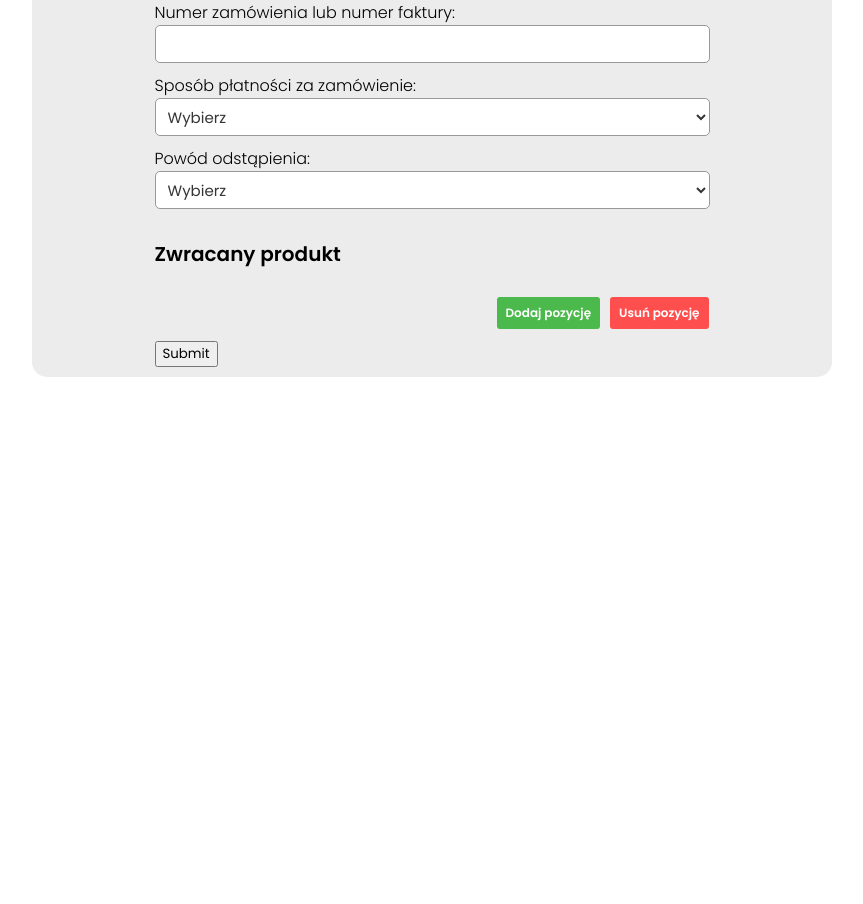
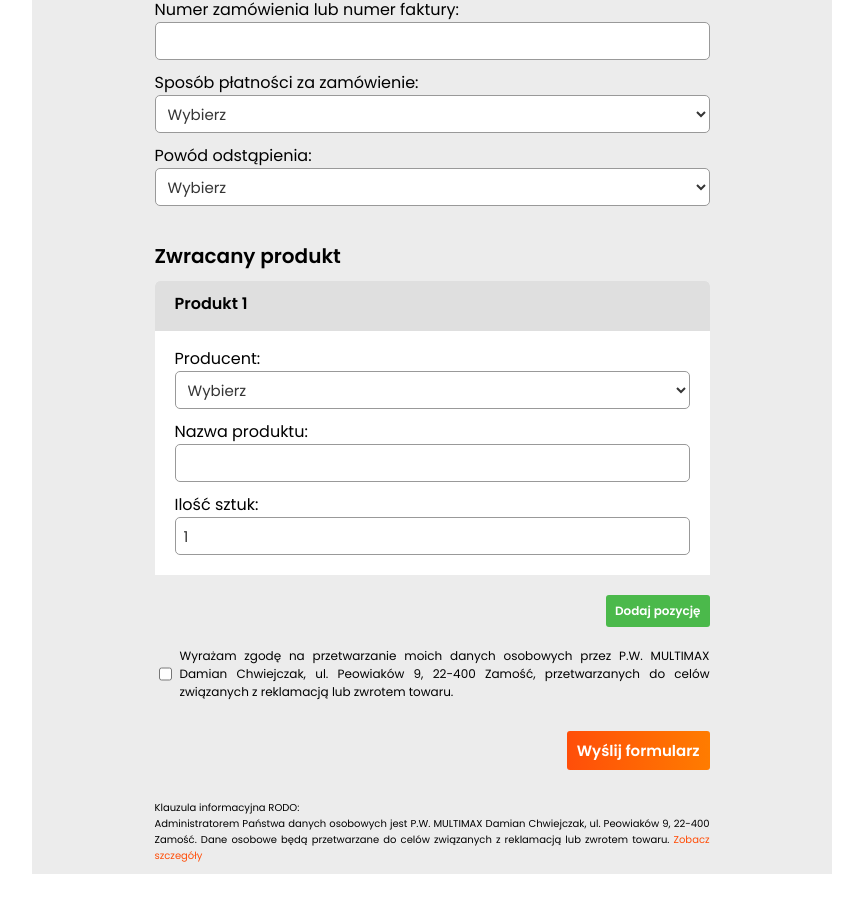
Before and after one commit to tomek2x1/react-hook-form, a React (Create React App) app: page / in a window 1280 px wide. Shown: the part 553-1457 px from the top of the page, without its empty margins (208-1071 px from the left). Before the commit the page ends 960 px from the top, so only its background shows below. Built offline with nearby package versions, Linux system fonts and the light colour scheme.

Commit message:
walidacja react-hook-form yup

```diff
--- a/package.json
+++ b/package.json
@@ -3,6 +3,7 @@
   "version": "0.1.0",
   "private": true,
   "dependencies": {
+    "@hookform/resolvers": "^2.8.2",
     "@testing-library/jest-dom": "^5.14.1",
     "@testing-library/react": "^11.2.7",
     "@testing-library/user-event": "^12.8.3",
@@ -11,7 +12,8 @@
     "react-hook-form": "^7.17.4",
     "react-scripts": "4.0.3",
     "styled-components": "^5.3.1",
-    "web-vitals": "^1.1.2"
+    "web-vitals": "^1.1.2",
+    "yup": "^0.32.11"
   },
   "scripts": {
     "start": "react-scripts start",
--- a/src/App.css
+++ b/src/App.css
@@ -7,7 +7,6 @@
   max-width: 800px;
   width: 100%;
   background-color: #ececec;
-  border-radius: 15px;
   padding: 40px 30px 10px;
   margin: 30px auto;
 }
@@ -23,16 +22,39 @@
 
 .form-subtitle {
   font-size: 20px;
-  margin-top: 30px;
+  margin-top: 35px;
+  margin-bottom:5px;
 }
 
-.form-textfields {
-  background-color: #fff;
+.form-product-card{
+  background-color: #ffffff;
+  margin-bottom:10px;
+  margin-top:10px;
+  border-top-left-radius: 5px;
+  border-top-right-radius: 5px;
+}
+
+.form-product-header{
+  display: flex;
+  justify-content: space-between;
+  align-items: center;
+  /* background-color: #dfdfdf; */
+  background-color: #dfdfdf;
+  padding: 10px 20px 15px 20px;
+  border-top-left-radius: 5px;
+  border-top-right-radius: 5px;
+}
+
+.form-product-body{
+  padding: 5px 20px 20px 20px;
+}
+
+.form-product-name{
+  font-weight: bold;
 }
 
 .form-label {
   display: block;
-  font-weight: 300;
   margin-top: 10px;
 }
 
@@ -54,11 +76,22 @@
   font-weight: 400;
 }
 
+/* Chrome, Safari, Edge, Opera */
+input::-webkit-outer-spin-button,
+input::-webkit-inner-spin-button {
+  -webkit-appearance: none;
+  margin: 0;
+}
+
+/* Firefox */
+input[type=number] {
+  -moz-appearance: textfield;
+}
+
 .form-error {
   color: #ff4e09;
   font-size: 10px;
   font-family: "SamsungOne", arial;
-  margin-left: 5px;
 }
 
 .form-warning {
@@ -68,20 +101,16 @@
   text-align: justify;
 }
 
-.form__buttons-wrapper {
-  border: 1px solid transparent;
-}
-
 .form__buttons-wrapper-warning {
   border-color: #ff4e09;
 }
 
-.form__btn-wrapper {
+.form-btn-wrapper {
   display: flex;
   justify-content: flex-end;
 }
 
-.form__btn {
+.form-btn {
   background: #ff4e09;
   background: linear-gradient(90deg, #ff4e09 0%, #ff7c00 100%);
   border: none;
@@ -95,29 +124,71 @@
   margin-bottom: 10px;
 }
 
-.form__btn:hover {
+.form-btn:hover {
   background: #ff9300;
   background: linear-gradient(90deg, #ff9300 0%, #ff9300 100%);
   border-color: #ff9300;
 }
 
-.form__btn--add {
-  background: #4bb94b;
-  margin-right: 10px;
+.form-btn-submit{
+  padding: 8px 10px;
+  font-size: 15px;
+  font-weight: 700;
 }
 
-.form__btn--add:hover {
+.form-btn--add {
+  background: #4bb94b;
+}
+
+.form-btn--add:hover {
   background: #338333;
 }
 
-.form__btn--remove {
-  background: #ff4e4e;
+.form-product-remove {
+  width:20px;
+  height: 20px;
+  border:1px solid transparent;
+  border-radius:50%;
+  cursor:pointer;
+  display: flex;
+  justify-content: center;
+  align-items: center;
+  padding:0;
+  margin:0;
+  color:#000;
+  background-color: transparent;
 }
 
-.form__btn--remove:hover {
-  background: #ff0000;
+.form-product-remove:hover {
+  color:#fff;
+  background-color: #ff0000;
 }
 
-.form__btn--remove:disabled {
-  background: #efefef;
+.form-checkbox-wrapper{
+  display: flex;
+  flex-wrap:nowrap;
+  cursor:pointer;
+  margin-bottom:20px;
 }
+
+.form-checkbox-text{
+  font-size:12px;
+  text-align: justify;
+  padding-left:5px;
+}
+
+.form-submit-wrapper{
+  display: flex;
+  justify-content: flex-end;
+}
+
+.form-footer{
+  margin-top:20px;
+  font-size:10px;
+  text-align: justify;
+}
+
+.form-footer-link{
+  text-decoration: none;
+  color: #ff4e09;
+}
--- a/src/App.js
+++ b/src/App.js
@@ -1,17 +1,49 @@
-import { useState } from "react";
-import { useForm } from "react-hook-form";
+import { useEffect } from "react";
+import { useForm, useFieldArray } from "react-hook-form";
+import { yupResolver } from '@hookform/resolvers/yup';
+import * as yup from "yup";
 import "./App.css";
 
+const schema = yup.object({
+  firstName: yup.string().required(),
+  userEmail: yup.string().required().matches(/^[a-z\d]+[\w\d.-]*@(?:[a-z\d]+[a-z\d-]+\.){1,5}[a-z]{2,6}$/i),
+  userPhone: yup.string().required().matches(/^[0-9\+]{8,13}$/),
+  placeBuy: yup.string().required(),
+  orderNumber: yup.string().required(),
+  payType: yup.string().required(),
+  accountNumber: yup.string().when('payType', {
+    is: "Inny sposób",
+    then: yup.string().required().matches(/^[0-9]{26}$/),
+  }),
+  reason: yup.string().required(),
+  products:yup.array().of(
+    yup.object().shape({
+      productName: yup.string().required("test"),
+      producer: yup.string().required(),
+      quantity: yup.number().required(),
+    })
+  ),
+  rodo:yup.boolean().oneOf([true], "Zgoda jest wymagana").required("Zgoda jest wymagana"),
+})
+
 const App = () => {
-  const [productNumber, setProductNumber] = useState(0);
   const {
     register,
     formState: { errors },
     handleSubmit,
     getValues,
     watch,
-  } = useForm();
-  const onSubmit = (data) => console.log(data);
+    control,
+  } = useForm({
+    resolver: yupResolver(schema)
+  });
+
+  const { fields, append, remove,} = useFieldArray({
+    control,
+    name: "products",
+  });
+
+  useEffect(() => append({productName:"", producer:"", quantity:1}), [])
 
   const placeBuyArray = [
     "Sklep internetowy (www.emultimax.pl)",
@@ -33,6 +65,26 @@ const App = () => {
     "Nie chcę podawać przyczyny",
   ];
 
+  const producerArray = [
+    "Blaupunkt",
+    "Climative",
+    "Danfoss",
+    "Devi",
+    "Digitime",
+    "Dimplex",
+    "Ebeco",
+    "Eberle",
+    "Emko",
+    "Esco",
+    "Nexans",
+    "Rotenso",
+    "Sonniger",
+    "Thermoval",
+    "Vaco",
+    "Warmtec",
+    "Inny",
+  ];
+
   const placeBuyOptions = placeBuyArray.map((place, index) => {
     return (
       <option key={index} value={place}>
@@ -49,19 +101,21 @@ const App = () => {
     );
   });
 
-  // const addProductSmallForm = () => {
-  //   const newProduct = {
-  //     id: state.products.length,
-  //     producer: "",
-  //     typeProduct: "",
-  //     quantity: 1,
-  //   };
-  //   setState({
-  //     ...state,
-  //     products: [...state.products, newProduct],
-  //   });
-  //   setShowButtonsError(false);
-  // };
+  const producerOptions = producerArray.map((producer, index) => {
+    return (
+      <option key={index} value={producer}>
+        {producer}
+      </option>
+    );
+  });
+
+  const onSubmit = (data) => {
+    alert(JSON.stringify(data));
+  };
+
+    // const handleSubmitForm = (data) => {
+    //   console.log(data)
+    // }
 
   return (
     <div className="App">
@@ -93,14 +147,12 @@ const App = () => {
               name="userEmail"
               {...register("userEmail", {
                 required: true,
-                pattern:
-                  /^[a-z\d]+[\w\d.-]*@(?:[a-z\d]+[a-z\d-]+\.){1,5}[a-z]{2,6}$/i,
               })}
             />
             {errors.userEmail?.type === "required" && (
               <span className="form-error">Podaj adres e-mail</span>
             )}
-            {errors.userEmail?.type === "pattern" && (
+            {errors.userEmail?.type === "matches" && (
               <span className="form-error">
                 Adres e-mail jest nieprawidłowy
               </span>
@@ -115,13 +167,12 @@ const App = () => {
               name="userPhone"
               {...register("userPhone", {
                 required: true,
-                pattern: /^[0-9\+]{8,13}$/,
               })}
             />
             {errors.userPhone?.type === "required" && (
               <span className="form-error">Podaj numer telefonu</span>
             )}
-            {errors.userPhone?.type === "pattern" && (
+            {errors.userPhone?.type === "matches" && (
               <span className="form-error">
                 Numer telefonu jest nieprawidłowy
               </span>
@@ -248,13 +299,114 @@ const App = () => {
             </label>
           ) : null}
           <h2 className="form-subtitle">Zwracany produkt</h2>
-          <div class="form__buttons-wrapper">
-            <div class="form__btn-wrapper">
-              <button class="form__btn form__btn--add">Dodaj pozycję</button>
-              <button class="form__btn form__btn--remove">Usuń pozycję</button>
+
+
+          {fields.map((field, index) => (
+            <div className="form-product-card" key={index}>
+
+              <div className="form-product-header">
+                <div className="form-product-name">
+                  Produkt {index + 1}
+                </div>
+                {
+                  index !== 0 ?
+                  <span className="form-product-remove" onClick={() => remove(index)}>x</span>
+                  : null
+                }
+
+              </div>
+              <div className="form-product-body">
+                <label htmlFor={`products[${index}].producer`} className="form-label">
+                  Producent:
+                  <select
+                    className="form-field"
+                    id={`products[${index}].producer`}
+                    name={`products[${index}].producer`}
+                    {...register(`products[${index}].producer`, {
+                      required: true,
+                    })}
+                  >
+                    <option value="" defaultValue readOnly>
+                      Wybierz
+                    </option>
+                    {producerOptions}
+                  </select>
+                  {errors?.products?.[index]?.producer?.message && (
+                    <span className="form-error">Podaj nazwę producenta</span>
+                  )}
+                </label>
+
+                <label htmlFor={`products[${index}].productName`} className="form-label">
+                  Nazwa produktu:
+                  <input
+                    type="text"
+                    className="form-field"
+                    id={`products[${index}].productName`}
+                    name={`products[${index}].productName`}
+                    {...register(`products[${index}].productName`, { required: true })}
+                  />
+                  {errors?.products?.[index]?.producer?.message && (
+                    <span className="form-error">
+                      Podaj nazwę produktu
+                    </span>
+                  )}
+                </label>
+
+                <label htmlFor={`products[${index}].quantity`} className="form-label">
+                  Ilość sztuk:
+                  <input
+                    type="number"
+                    className="form-field"
+                    id={`products[${index}].quantity`}
+                    name={`products[${index}].quantity`}
+                    {...register(`products[${index}].quantity`, { required: true })}
+                  />
+                  {errors?.products?.[index]?.producer?.message && (
+                    <span className="form-error">
+                      Podaj nazwę produktu
+                    </span>
+                  )}
+                </label>
+              </div>
+            </div>
+          ))}
+          <div className="form__buttons-wrapper">
+            <div className="form-btn-wrapper">
+              <button className="form-btn form-btn--add" onClick={() => append({productName:"", producer:"", quantity:1})}>Dodaj pozycję</button>
             </div>
           </div>
-          <input type="submit" />
+
+          <label htmlFor="rodo" className="form-label">
+            <div className="form-checkbox-wrapper">
+              <input
+                  type="checkbox"
+                  className="form-field-checkbox"
+                  id="rodo"
+                  name="rodo"
+                  {...register("rodo", {
+                    required: true,
+                  })}
+                />
+                <span className="form-checkbox-text">
+                Wyrażam zgodę na przetwarzanie moich danych osobowych przez P.W. MULTIMAX Damian Chwiejczak, ul. Peowiaków 9, 22-400 Zamość, przetwarzanych do celów związanych z reklamacją lub zwrotem towaru.
+                {errors.rodo?.message && (
+                    <div className="form-error">
+                      Zgoda jest wymagana
+                    </div>
+                  )}
+                </span>
+              </div>
+            </label>
+
+            <div className="form-btn-wrapper">
+              <button type="submit" className="form-btn form-btn-submit" onClick={()=>{console.log(getValues())}}>Wyślij formularz</button>
+              </div>
+
+          <div className="form-footer">
+            <div>Klauzula informacyjna RODO:</div>
+            Administratorem Państwa danych osobowych jest P.W. MULTIMAX Damian Chwiejczak, ul. Peowiaków 9, 22-400 Zamość. Dane osobowe będą przetwarzane do celów związanych z reklamacją lub zwrotem towaru.{" "}
+            <a className="form-footer-link" href="https://emultimax.pl/regulaminy/obowiazek-informacyjny-emultimax-zwroty-reklamacje.pdf" target="_blank">Zobacz szczegóły</a>
+          </div>
         </div>
       </form>
     </div>
```
Also changed, not shown: 1 other file (tests, documents, lock files or other folders).
